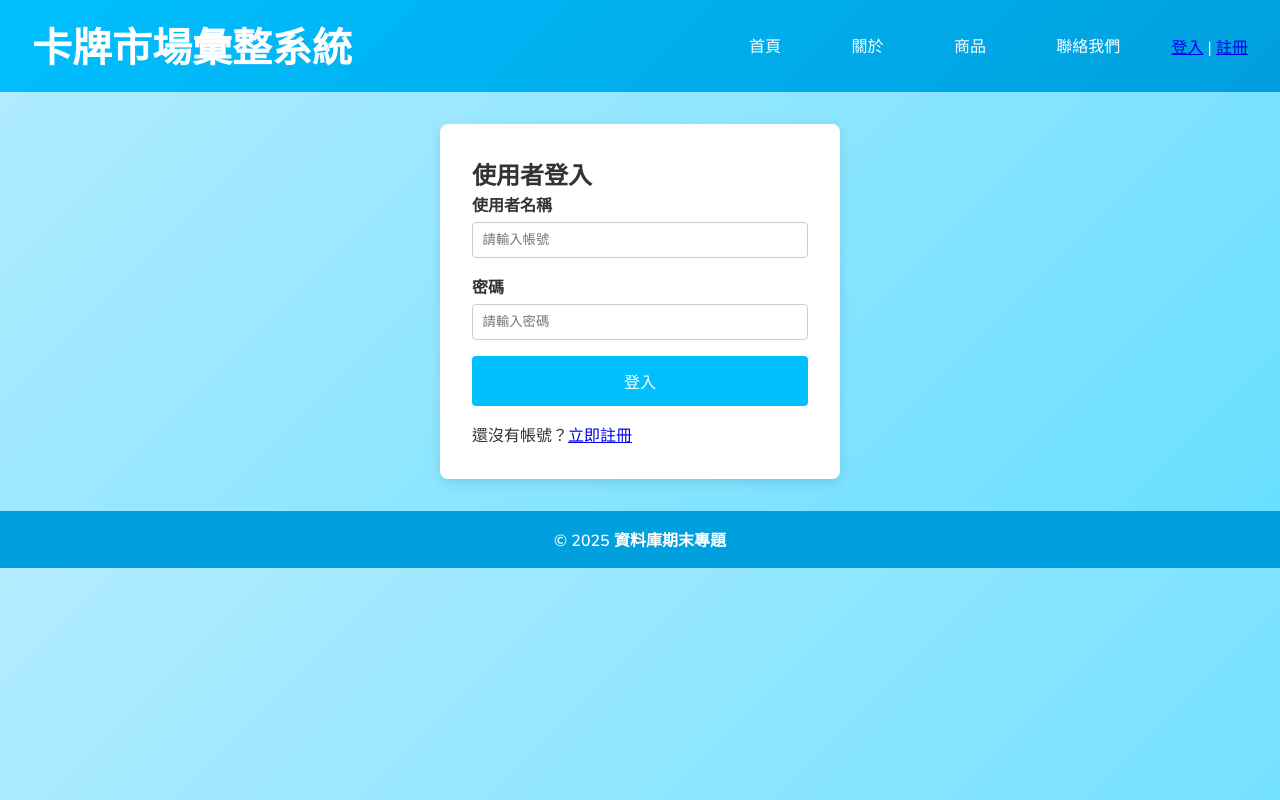
After one commit to a85852252/Database_Final_Project, a Flask app: page /login in a window 1280 px wide. The commit adds this page. Run offline with Flask 3, Linux system fonts and the light colour scheme.

Commit message:
build login system

```diff
--- a/app.py
+++ b/app.py
@@ -1,11 +1,87 @@
-from flask import Flask, render_template, request, jsonify
-from database import connect_db
+from flask import Flask, render_template, request, redirect, url_for, flash, session, jsonify
+from database import connect_db, create_user, verify_user
 
 app = Flask(__name__)
+app.secret_key = 'qwertyuiop'
 
 @app.route('/')
 def index():
-    return render_template('index.html')
+    # 將 session 裡的使用者名稱傳給 template，讓它知道是否已登入
+    username = session.get('username')
+    return render_template('index.html', username=username)
+
+@app.route('/register', methods=['GET', 'POST'])
+def register():
+    if request.method == 'POST':
+        # 從表單取得輸入
+        username = request.form.get('username', '').strip()
+        email = request.form.get('email', '').strip()
+        password = request.form.get('password', '')
+        password2 = request.form.get('password2', '')
+
+        # 簡單前端驗證：確認都有人填，以及密碼兩次是否相同
+        if not username or not email or not password or not password2:
+            flash('請填寫所有欄位', 'danger')
+            return redirect(url_for('register'))
+        if password != password2:
+            flash('兩次輸入的密碼不一致', 'danger')
+            return redirect(url_for('register'))
+
+        conn = connect_db()
+        if not conn:
+            flash('無法連接資料庫，請稍後再試', 'danger')
+            return redirect(url_for('register'))
+
+        # 嘗試建立新帳號
+        result = create_user(conn, username, email, password)
+        conn.close()
+
+        if result is True:
+            flash('註冊成功，請登入', 'success')
+            return redirect(url_for('login'))
+        else:
+            # 如果 result 是字串，表示錯誤訊息（例如重複鍵值錯誤）
+            if '1062' in result:
+                flash('使用者名稱或 Email 已被註冊', 'danger')
+            else:
+                flash('註冊失敗：' + result, 'danger')
+            return redirect(url_for('register'))
+
+    # GET 進到註冊頁面時，就顯示表單
+    return render_template('register.html')
+
+@app.route('/login', methods=['GET', 'POST'])
+def login():
+    if request.method == 'POST':
+        username = request.form.get('username', '').strip()
+        password = request.form.get('password', '')
+
+        if not username or not password:
+            flash('請輸入帳號與密碼', 'warning')
+            return redirect(url_for('login'))
+
+        conn = connect_db()
+        user = verify_user(conn, username, password)
+        conn.close()
+
+        if user:
+            # 登入成功，將使用者資訊儲存在 session
+            session['user_id'] = user['id']
+            session['username'] = user['username']
+            flash(f'歡迎回來，{user["username"]}！', 'success')
+            return redirect(url_for('index'))
+        else:
+            flash('帳號或密碼錯誤', 'danger')
+            return redirect(url_for('login'))
+
+    # GET 進到登入頁面時，顯示登入表單
+    return render_template('login.html')
+
+@app.route('/logout')
+def logout():
+    session.clear()  # 清空整個 session
+    flash('已成功登出', 'info')
+    return redirect(url_for('index'))
 
 @app.route('/api/search')
 def search():
@@ -50,6 +126,5 @@ def get_series_list():
     conn.close()
     return jsonify(result)
 
-
 if __name__ == "__main__":
     app.run(debug=True)
--- a/static/CSS/style.css
+++ b/static/CSS/style.css
@@ -50,6 +50,56 @@ nav {
     white-space: nowrap;
 }
 .nav-item > a:hover { background: var(--mid-blue); }
+
+.flash-messages { list-style: none; padding: 0; margin: 1rem 2rem; }
+.flash { padding: 0.5rem 1rem; border-radius: 4px; margin-bottom: 0.5rem; }
+.flash.success { background: #d4edda; color: #155724; }
+.flash.danger { background: #f8d7da; color: #721c24; }
+.flash.warning { background: #fff3cd; color: #856404; }
+.flash.info { background: #d1ecf1; color: #0c5460; }
+
+.form-container {
+  background: white;
+  padding: 2rem;
+  max-width: 400px;
+  margin: 2rem auto;
+  border-radius: 8px;
+  box-shadow: 0 4px 12px rgba(0,0,0,0.1);
+}
+
+.form-group {
+  margin-bottom: 1rem;
+}
+
+.form-group label {
+  display: block;
+  margin-bottom: 0.3rem;
+  font-weight: 600;
+}
+
+.form-group input {
+  width: 100%;
+  padding: 0.6rem;
+  border: 1px solid #ccc;
+  border-radius: 4px;
+}
+
+.btn {
+  width: 100%;
+  padding: 0.8rem;
+  background: var(--primary-color);
+  color: white;
+  border: none;
+  border-radius: 4px;
+  font-size: 1rem;
+  cursor: pointer;
+}
+
+.btn:hover {
+  background: var(--mid-blue);
+}
+
+
 .dropdown {
     display: none;
     position: absolute;
--- a/templates/base.html
+++ b/templates/base.html
@@ -35,8 +35,27 @@
         </li>
       </ul>
     </nav>
+    <div class="user-area">
+      {% if session.username %}
+        <span>歡迎，{{ session.username }}！</span>
+        <a href="{{ url_for('logout') }}">登出</a>
+      {% else %}
+        <a href="{{ url_for('login') }}">登入</a> |
+        <a href="{{ url_for('register') }}">註冊</a>
+      {% endif %}
+    </div>
   </header>
   <main>
+    {% with messages = get_flashed_messages(with_categories=true) %}
+      {% if messages %}
+        <ul class="flash-messages">
+          {% for category, msg in messages %}
+            <li class="flash {{ category }}">{{ msg }}</li>
+          {% endfor %}
+        </ul>
+      {% endif %}
+    {% endwith %}
+
     {% block content %}{% endblock %}
   </main>
   <div id="back-to-top" title="回到頂部">TOP</div>
--- /dev/null
+++ b/templates/login.html
@@ -0,0 +1,22 @@
+{% extends "base.html" %}
+{% block title %}使用者登入{% endblock %}
+
+{% block content %}
+<div class="form-container">
+  <h2>使用者登入</h2>
+  <form method="POST" action="{{ url_for('login') }}">
+    <div class="form-group">
+      <label for="username">使用者名稱</label>
+      <input type="text" id="username" name="username" required maxlength="50" placeholder="請輸入帳號" />
+    </div>
+    <div class="form-group">
+      <label for="password">密碼</label>
+      <input type="password" id="password" name="password" required placeholder="請輸入密碼" />
+    </div>
+    <div class="form-group">
+      <button type="submit" class="btn">登入</button>
+    </div>
+  </form>
+  <p>還沒有帳號？<a href="{{ url_for('register') }}">立即註冊</a></p>
+</div>
+{% endblock %}
```
Also changed, not shown: database.py (+54 -0 lines), templates/register.html (added, +29 -0 lines), README.md.
